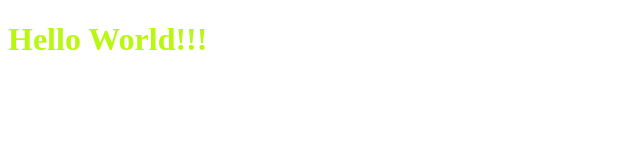
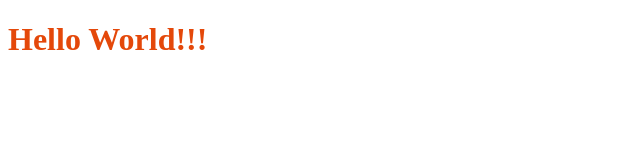
Before and after one commit to rekha1801/sass-standalone, a website: page src/index.html in a window 1280 px wide. Shown: the whole page, without its empty margins (0-640 px from the left). Drawn offline with nearby package versions, Linux system fonts and the light colour scheme; files that its build step writes are made by us from their sources.

Commit message:
Initial commit sass

```diff
--- a/src/scss/main.scss
+++ b/src/scss/main.scss
@@ -1,4 +1,4 @@
-$color:rgb(184, 247, 14);
+$color:rgb(228, 72, 10);
 
 h1{
     color:$color;
```
